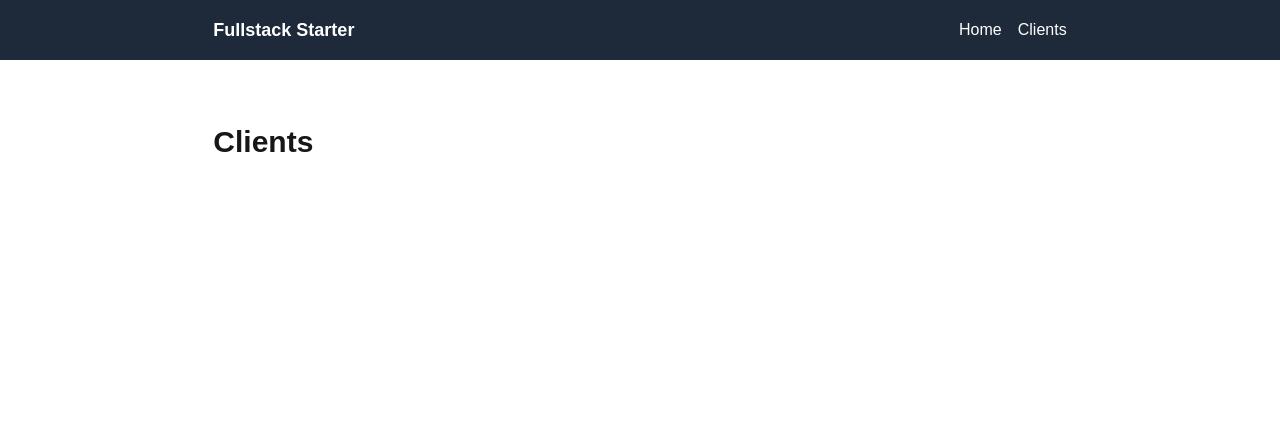
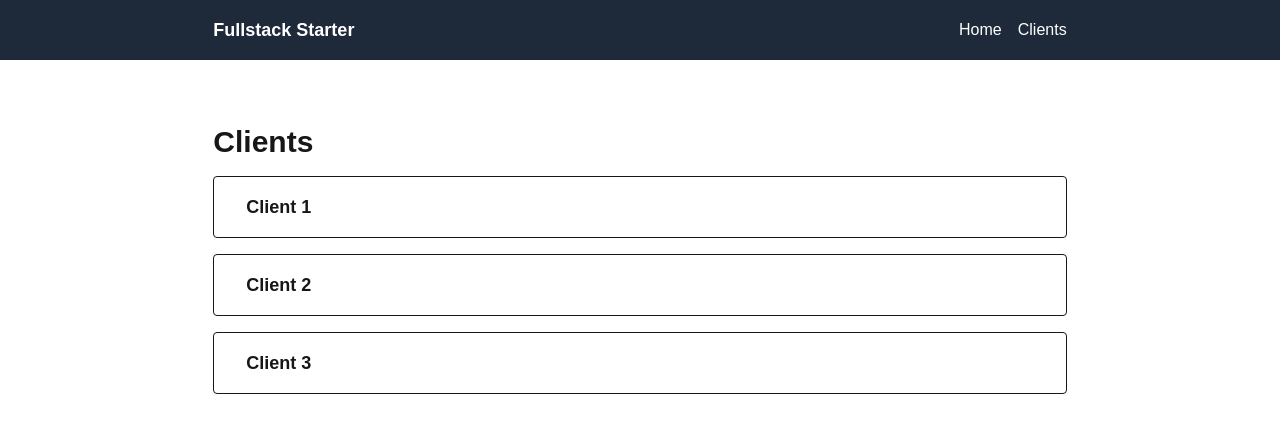
Before and after one commit to dev634/fullstack-starter, a Next.js app: page /clients in a window 1280 px wide. Shown: the top 432 px of the page. Built offline with nearby package versions, Linux system fonts and the light colour scheme.

Commit message:
change design

```diff
--- a/app/clients/page.tsx
+++ b/app/clients/page.tsx
@@ -1,10 +1,20 @@
 import Title from "@/components/Title";
+import Link from "next/link";
 
 export default function ClientsPage() {
   return (
       <main className="flex justify-center min-h-screen py-8">
         <div className="container w-8/12 space-y-4 py-8">
           <Title title="Clients" />
+          <ul>
+            {[{ id: 1, name: "Client 1" }, { id: 2, name: "Client 2" }, { id: 3, name: "Client 3" }].map((client) => (
+                <li key={client.id} className="flex border rounded mb-4 cursor-pointer hover:bg-gray-100 hover:text-gray-700">
+                  <Link href={`/clients/${client.id}`} className="px-8 py-4 w-full text-lg font-semibold">
+                    {client.name}
+                  </Link>
+                </li>
+            ))}
+          </ul>
         </div>
       </main>
 
```
